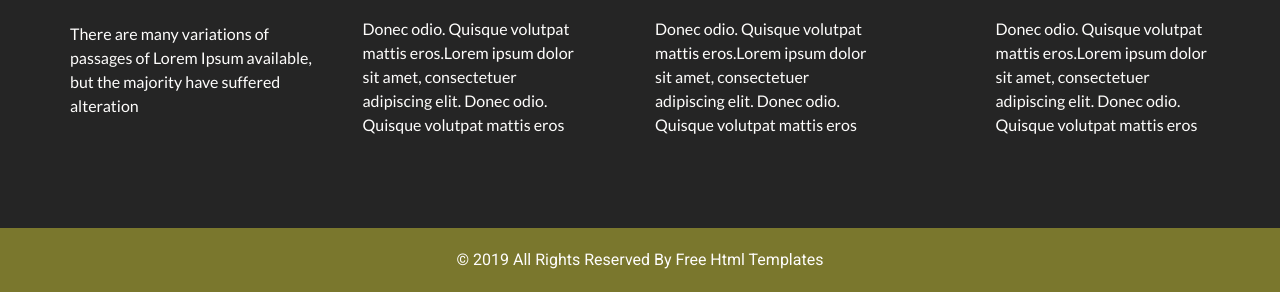
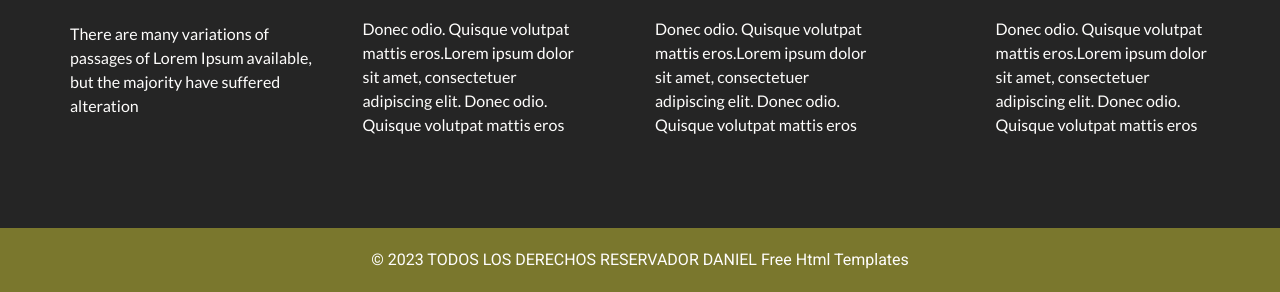
Before and after one commit to software-unisabana/fundacion, a plain HTML site: page fundacion/index.html in a window 1280 px wide. Shown: the part 3846-4138 px from the top of the page. Drawn offline with nearby package versions, Linux system fonts and the light colour scheme; some packages are replaced by stand-ins of ours.

Commit message:
Change copyright

```diff
--- a/fundacion/index.html
+++ b/fundacion/index.html
@@ -857,7 +857,7 @@
   <!-- footer section -->
   <section class="container-fluid footer_section">
     <p>
-      &copy; 2019 All Rights Reserved By
+      &copy; 2023 TODOS LOS DERECHOS RESERVADOR DANIEL
       <a href="https://html.design/">Free Html Templates</a>
     </p>
   </section>
```
